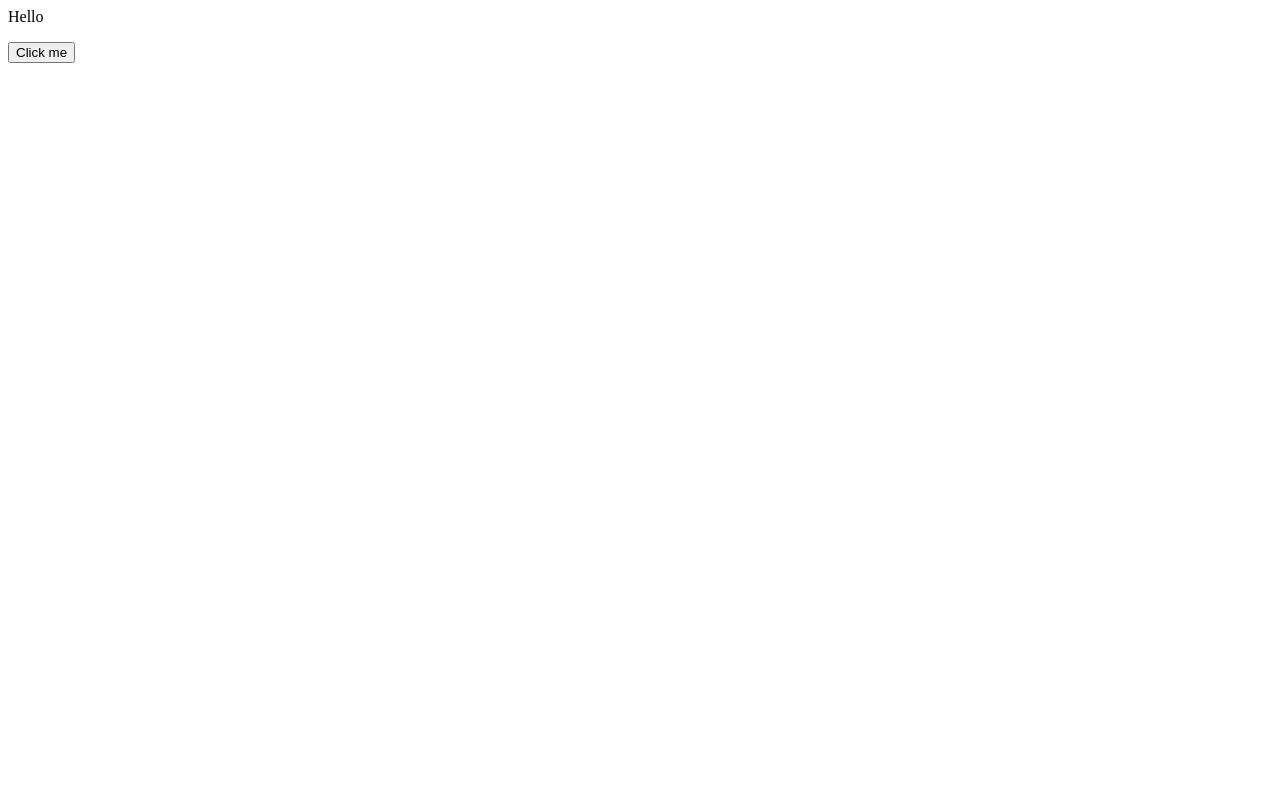
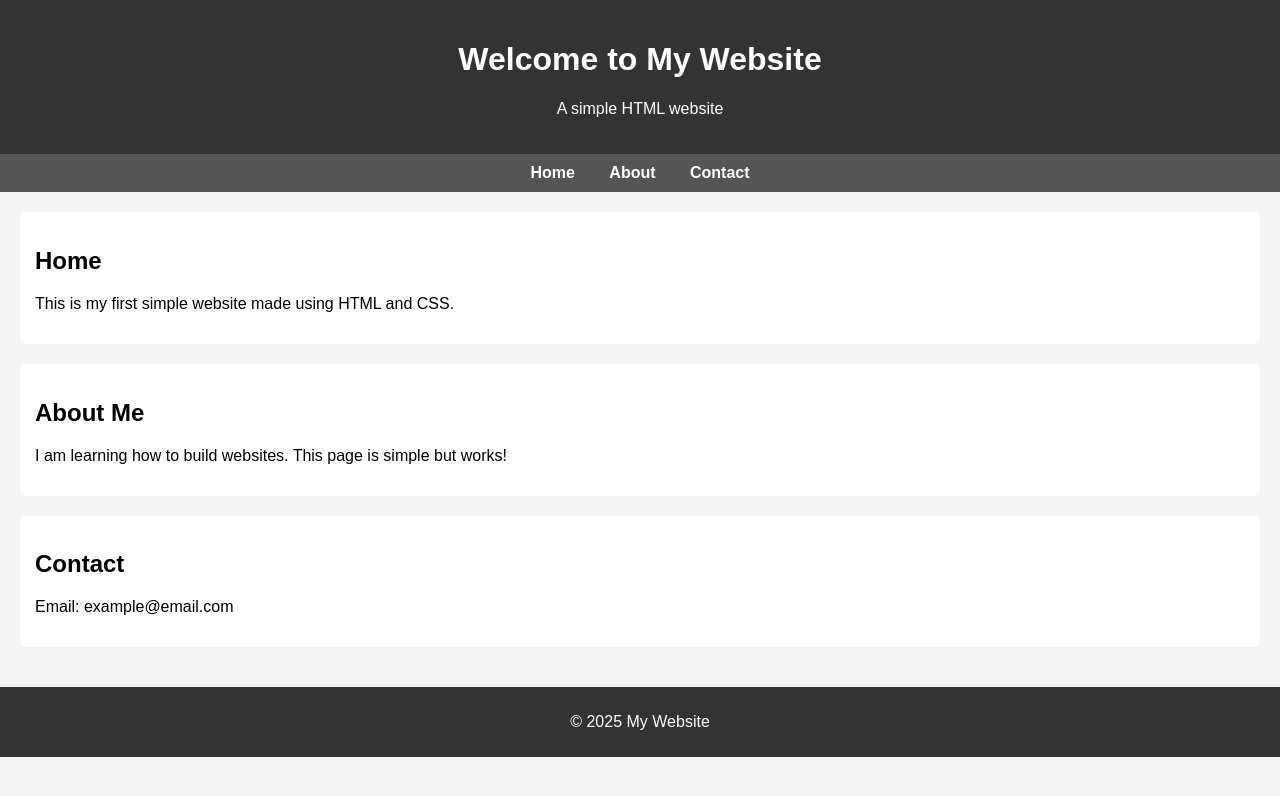
Before and after one commit to lz112341/lz112341.github.io, a plain HTML site: page index.html in a window 1280 px wide. Drawn offline with Linux system fonts and the light colour scheme.

Commit message:
Update index.html

```diff
--- a/index.html
+++ b/index.html
@@ -1,4 +1,90 @@
-<p> Hello </p>
+<html lang="en">
+<head>
+    <meta charset="UTF-8">
+    <title>My Simple Website</title>
+    <style>
+        body {
+            font-family: Arial, sans-serif;
+            margin: 0;
+            background-color: #f4f4f4;
+        }
 
+        header {
+            background-color: #333;
+            color: white;
+            padding: 20px;
+            text-align: center;
+        }
 
-<button> Click me </button>
+        nav {
+            background-color: #555;
+            padding: 10px;
+            text-align: center;
+        }
+
+        nav a {
+            color: white;
+            margin: 0 15px;
+            text-decoration: none;
+            font-weight: bold;
+        }
+
+        nav a:hover {
+            text-decoration: underline;
+        }
+
+        main {
+            padding: 20px;
+        }
+
+        section {
+            background: white;
+            padding: 15px;
+            margin-bottom: 20px;
+            border-radius: 5px;
+        }
+
+        footer {
+            background-color: #333;
+            color: white;
+            text-align: center;
+            padding: 10px;
+        }
+    </style>
+</head>
+<body>
+
+<header>
+    <h1>Welcome to My Website</h1>
+    <p>A simple HTML website</p>
+</header>
+
+<nav>
+    <a href="#">Home</a>
+    <a href="#">About</a>
+    <a href="#">Contact</a>
+</nav>
+
+<main>
+    <section>
+        <h2>Home</h2>
+        <p>This is my first simple website made using HTML and CSS.</p>
+    </section>
+
+    <section>
+        <h2>About Me</h2>
+        <p>I am learning how to build websites. This page is simple but works!</p>
+    </section>
+
+    <section>
+        <h2>Contact</h2>
+        <p>Email: example@email.com</p>
+    </section>
+</main>
+
+<footer>
+    <p>© 2025 My Website</p>
+</footer>
+
+</body>
+</html>
```
